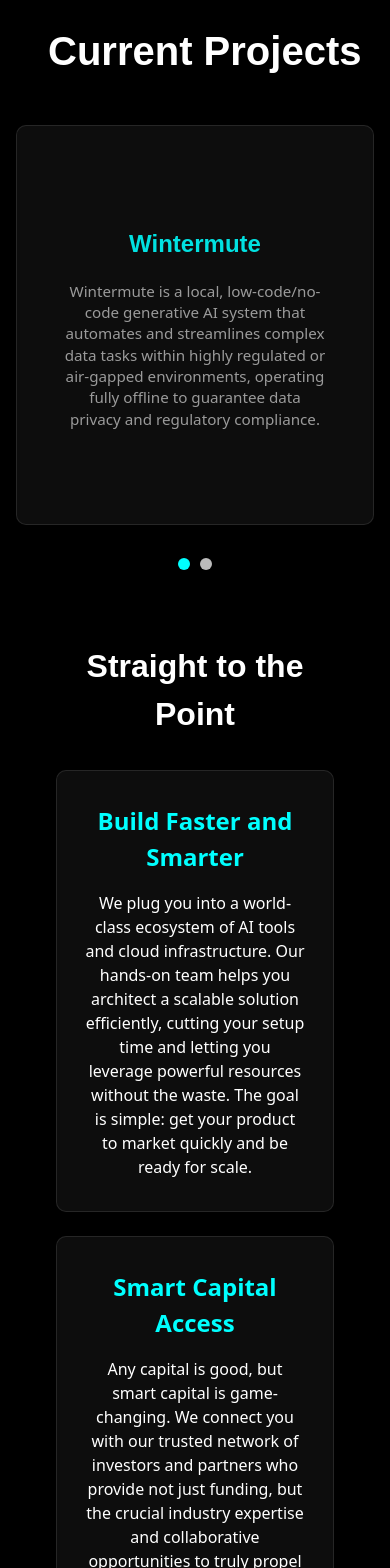
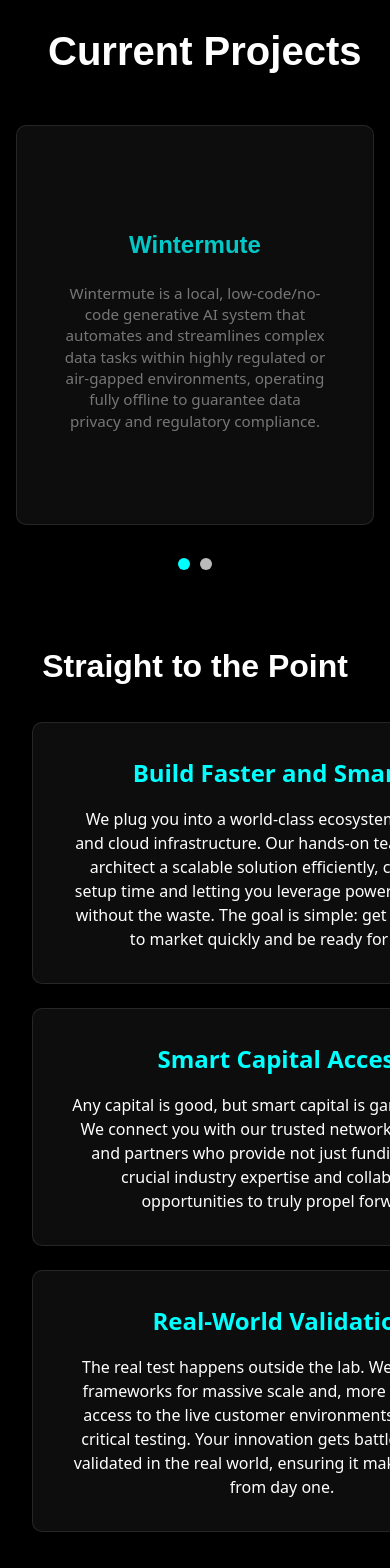
Before and after one commit to Takumi-2112/3d-slide-cards, a React (Vite) app: page / in a window 390 px wide. Shown: the part 1240-2808 px from the top of the page. Built offline with nearby package versions, Linux system fonts and the light colour scheme; a web font is replaced by a local one.

Commit message:
trying new width

```diff
--- a/src/styles/About.css
+++ b/src/styles/About.css
@@ -65,7 +65,6 @@
   .what-we-do {
     width: 100%;
     max-width: 600px;
-    padding: 0 1.5rem;
   }
 
   .wwo-title {
@@ -82,7 +81,7 @@
 
   .advantage {
     text-align: center;
-    max-width: 400px;
+    min-width: 500px;
     margin: 0 auto;
     padding: 2rem 1rem;
   }
--- a/src/styles/Projects.css
+++ b/src/styles/Projects.css
@@ -194,7 +194,7 @@
 
   .project {
     width: 100%;
-    max-width: 400px;
+    max-width: 500px;
   }
 
   .project-content {
```
